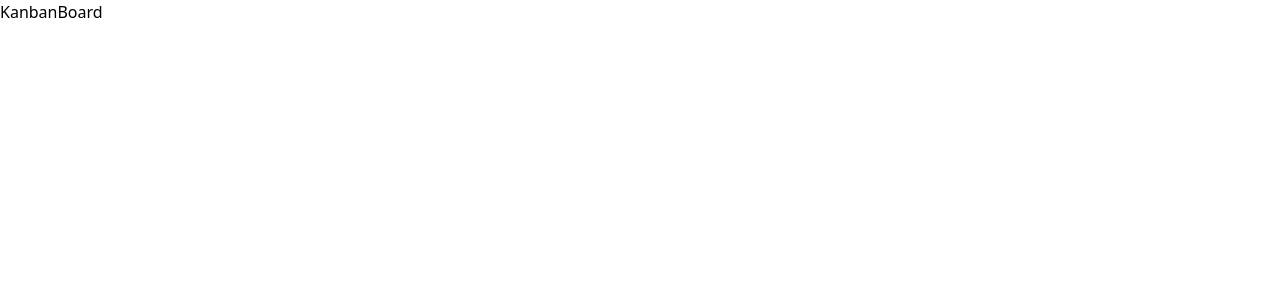
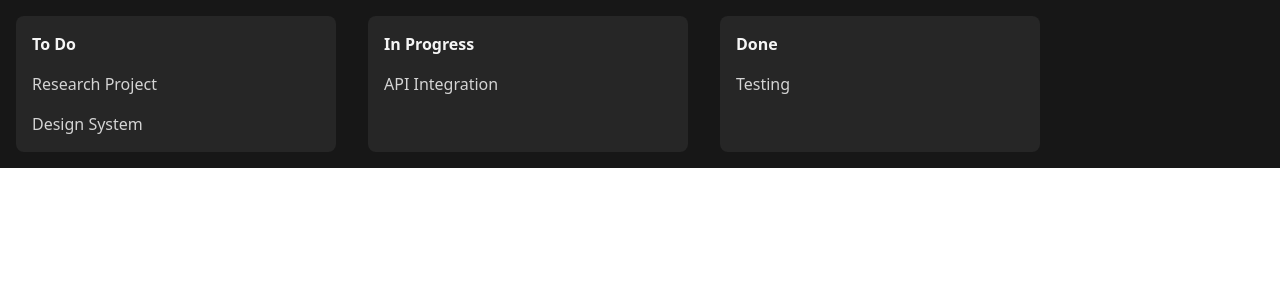
Before and after one commit to IvanHrushevich/react-small-projects, a React (Vite) app: page /kanban-board in a window 1280 px wide. Shown: the top 300 px of the page. Built offline with nearby package versions, Linux system fonts and the light colour scheme.

Commit message:
feat: implement basic Column component

```diff
--- /dev/null
+++ b/src/pages/kanban-board/Column.tsx
@@ -0,0 +1,22 @@
+import type { Column as ColumnType, Task } from './types';
+
+type ColumnProps = {
+    column: ColumnType;
+    tasks: Task[];
+};
+
+export function Column({ column, tasks }: ColumnProps) {
+    return (
+        <div className="flex w-80 flex-col rounded-lg bg-neutral-800 p-4">
+            <h2 className="mb-4 font-semibold text-neutral-100">
+                {column.title}
+            </h2>
+
+            <div className="flex flex-1 flex-col gap-4">
+                {tasks.map((task) => {
+                    return <div className="text-neutral-300">{task.title}</div>;
+                })}
+            </div>
+        </div>
+    );
+}
--- a/src/pages/kanban-board/KanbanBoard.tsx
+++ b/src/pages/kanban-board/KanbanBoard.tsx
@@ -1,5 +1,60 @@
+import { useState } from 'react';
+import type { Task, Column as ColumnType } from './types';
+import { Column } from './Column';
+
+const COLUMNS: ColumnType[] = [
+    { id: 'TODO', title: 'To Do' },
+    { id: 'IN_PROGRESS', title: 'In Progress' },
+    { id: 'DONE', title: 'Done' },
+];
+
+const INITIAL_TASKS: Task[] = [
+    {
+        id: '1',
+        title: 'Research Project',
+        description: 'Gather requirements and create initial documentation',
+        status: 'TODO',
+    },
+    {
+        id: '2',
+        title: 'Design System',
+        description: 'Create component library and design tokens',
+        status: 'TODO',
+    },
+    {
+        id: '3',
+        title: 'API Integration',
+        description: 'Implement REST API endpoints',
+        status: 'IN_PROGRESS',
+    },
+    {
+        id: '4',
+        title: 'Testing',
+        description: 'Write unit tests for core functionality',
+        status: 'DONE',
+    },
+];
+
 const KanbanBoard = () => {
-    return <div>KanbanBoard</div>;
+    const [tasks, setTasks] = useState<Task[]>(INITIAL_TASKS);
+
+    return (
+        <div className="bg-neutral-900 p-4">
+            <div className="flex gap-8">
+                {COLUMNS.map((column) => {
+                    return (
+                        <Column
+                            key={column.id}
+                            column={column}
+                            tasks={tasks.filter(
+                                (task) => task.status === column.id,
+                            )}
+                        />
+                    );
+                })}
+            </div>
+        </div>
+    );
 };
 
 export default KanbanBoard;
--- /dev/null
+++ b/src/pages/kanban-board/types.ts
@@ -0,0 +1,13 @@
+export type TaskStatus = 'TODO' | 'IN_PROGRESS' | 'DONE';
+
+export type Task = {
+    id: string;
+    status: TaskStatus;
+    title: string;
+    description: string;
+};
+
+export type Column = {
+    id: TaskStatus;
+    title: string;
+};
```
